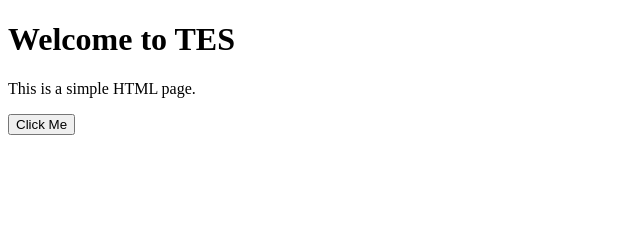
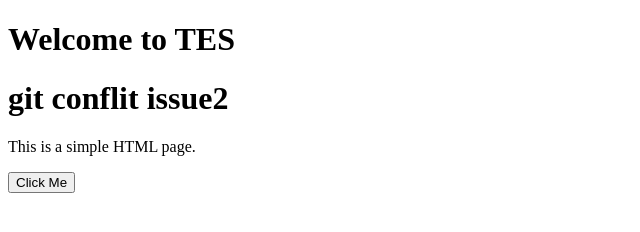
Before and after one commit to sauravnirala/meeting_08-04, a plain HTML site: page index.html in a window 1280 px wide. Shown: the whole page, without its empty margins (0-640 px from the left). Drawn offline with Linux system fonts and the light colour scheme.

Commit message:
update html file 2

```diff
--- a/index.html
+++ b/index.html
@@ -6,6 +6,7 @@
 <body>
 
     <h1>Welcome to TES</h1>
+    <h1>git conflit issue2</h1>
     <p>This is a simple HTML page.</p>
 
     <button onclick="alert('Hello!')">Click Me</button>
```
